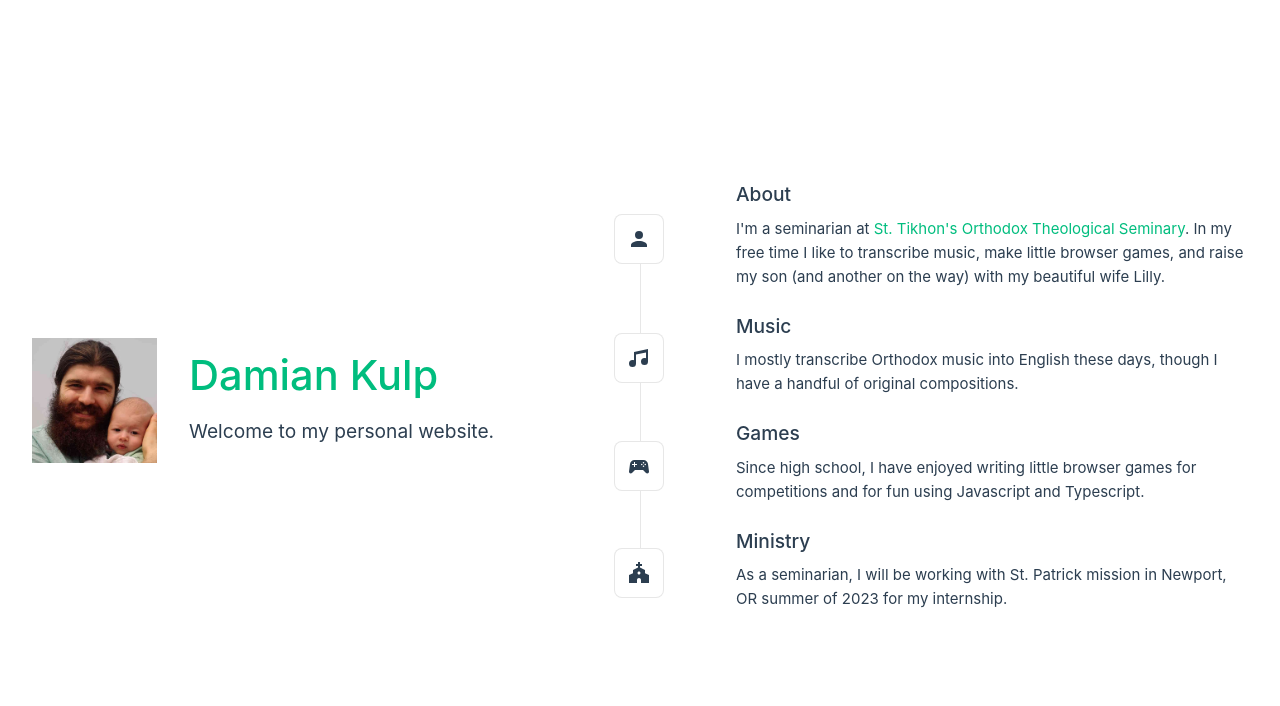
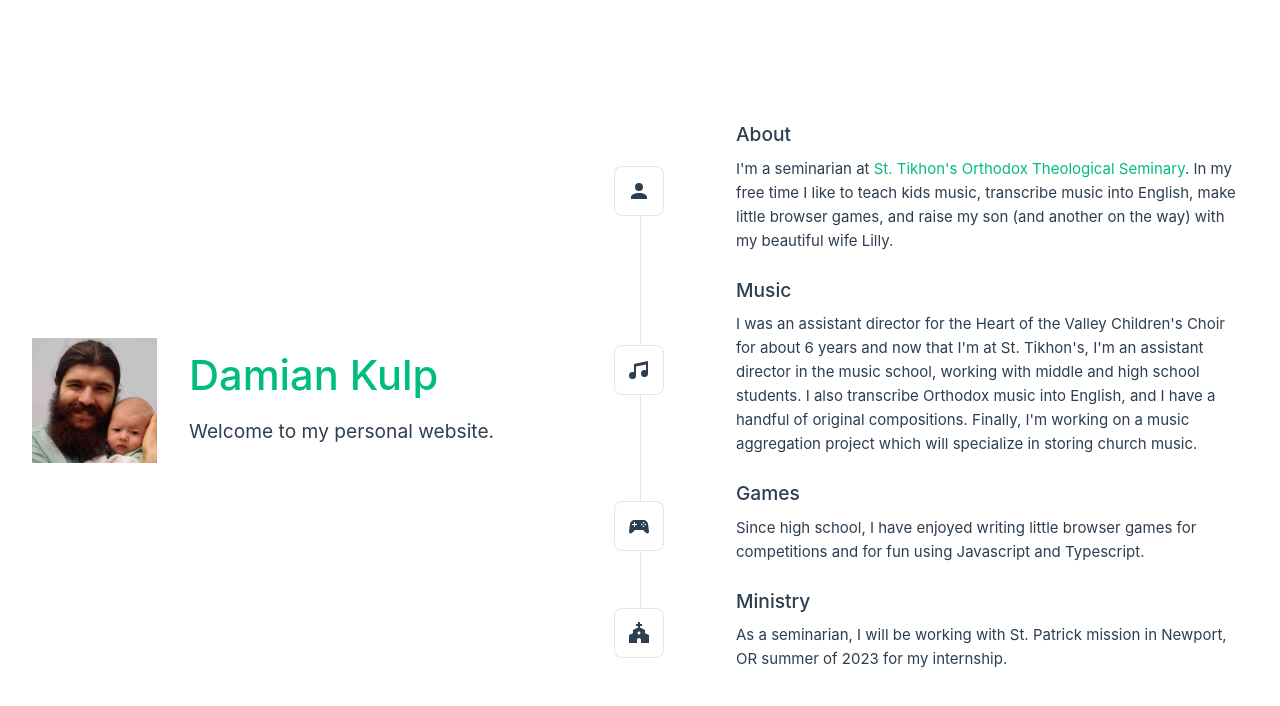
Before and after one commit to dlkulp/dlkulp.github.io, a Vue app: page / in a window 1280 px wide. Shown: the top 706 px of the page. Built offline with nearby package versions, Linux system fonts and the light colour scheme.

Commit message:
Add more info about me

```diff
--- a/src/components/Overview.vue
+++ b/src/components/Overview.vue
@@ -1,7 +1,6 @@
 <script setup>
 import DamianKulp from "../components/DamianKulp.vue";
 import OverviewItem from "./OverviewItem.vue";
-//import HomeIcon from "./icons/IconHome.vue";
 import MusicIcon from "./icons/IconMusic.vue";
 import AccountIcon from "./icons/IconAccount.vue";
 import ChurchIcon from "./icons/IconChurch.vue";
@@ -22,7 +21,7 @@ import GameIcon from "./icons/IconGame.vue";
 			</template>
 			<template #heading>About</template>
 			I'm a seminarian at <a href="https://stots.edu" target="_blank" rel="noopener">St. Tikhon's Orthodox Theological Seminary</a>.
-			In my free time I like to transcribe music, make little browser games, and raise my son (and another on the way) with my beautiful wife Lilly.
+			In my free time I like to teach kids music, transcribe music into English, make little browser games, and raise my son (and another on the way) with my beautiful wife Lilly.
 		</OverviewItem>
 
 		<OverviewItem>
@@ -30,7 +29,9 @@ import GameIcon from "./icons/IconGame.vue";
 				<MusicIcon />
 			</template>
 			<template #heading>Music</template>
-			I mostly transcribe Orthodox music into English these days, though I have a handful of original compositions.
+			I was an assistant director for the Heart of the Valley Children's Choir for about 6 years and now that I'm at St. Tikhon's, I'm an assistant director in the music school, working with middle and high school students.
+			I also transcribe Orthodox music into English, and I have a handful of original compositions.
+			Finally, I'm working on a music aggregation project which will specialize in storing church music.
 		</OverviewItem>
 
 		<OverviewItem>
```
